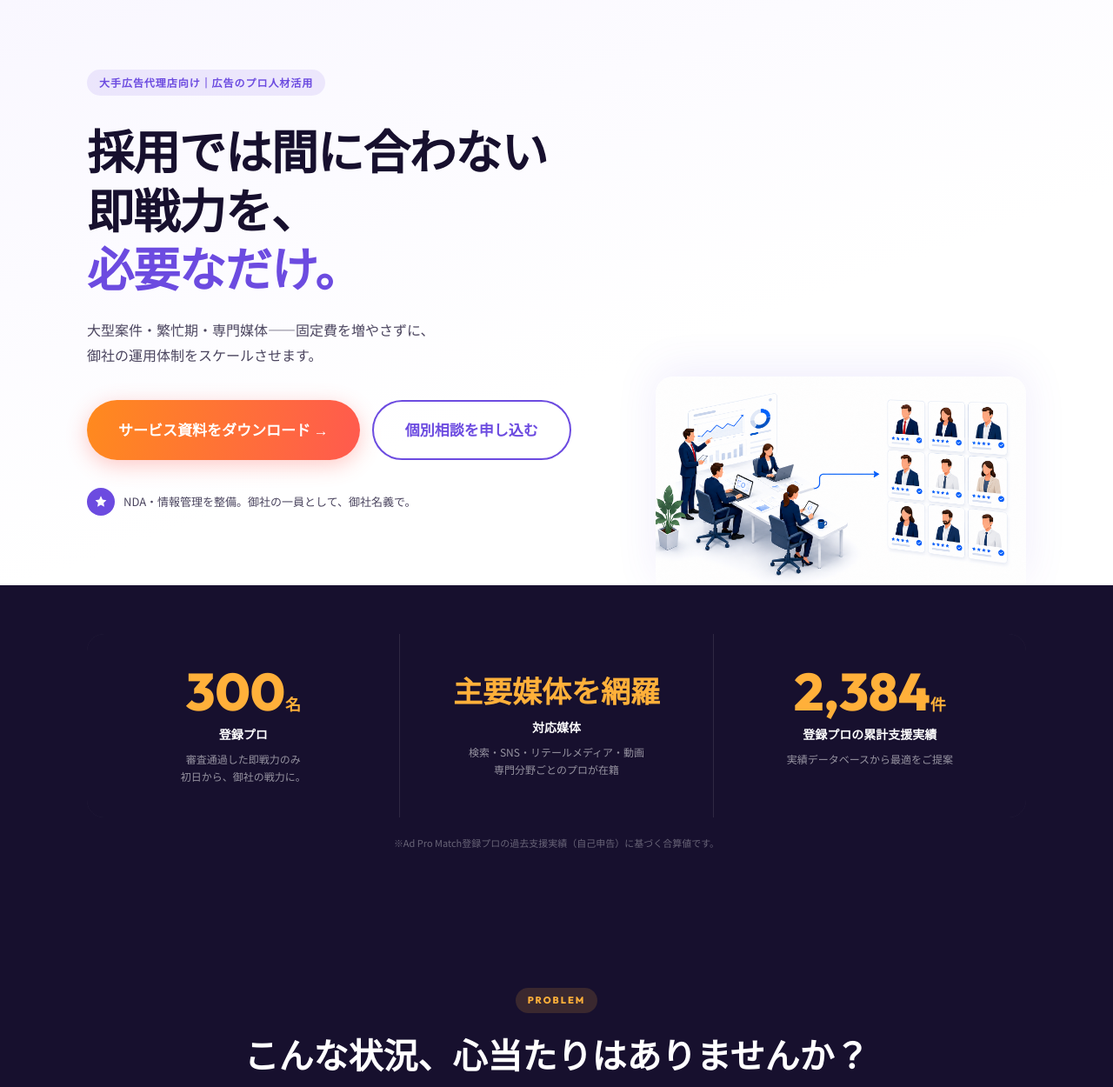
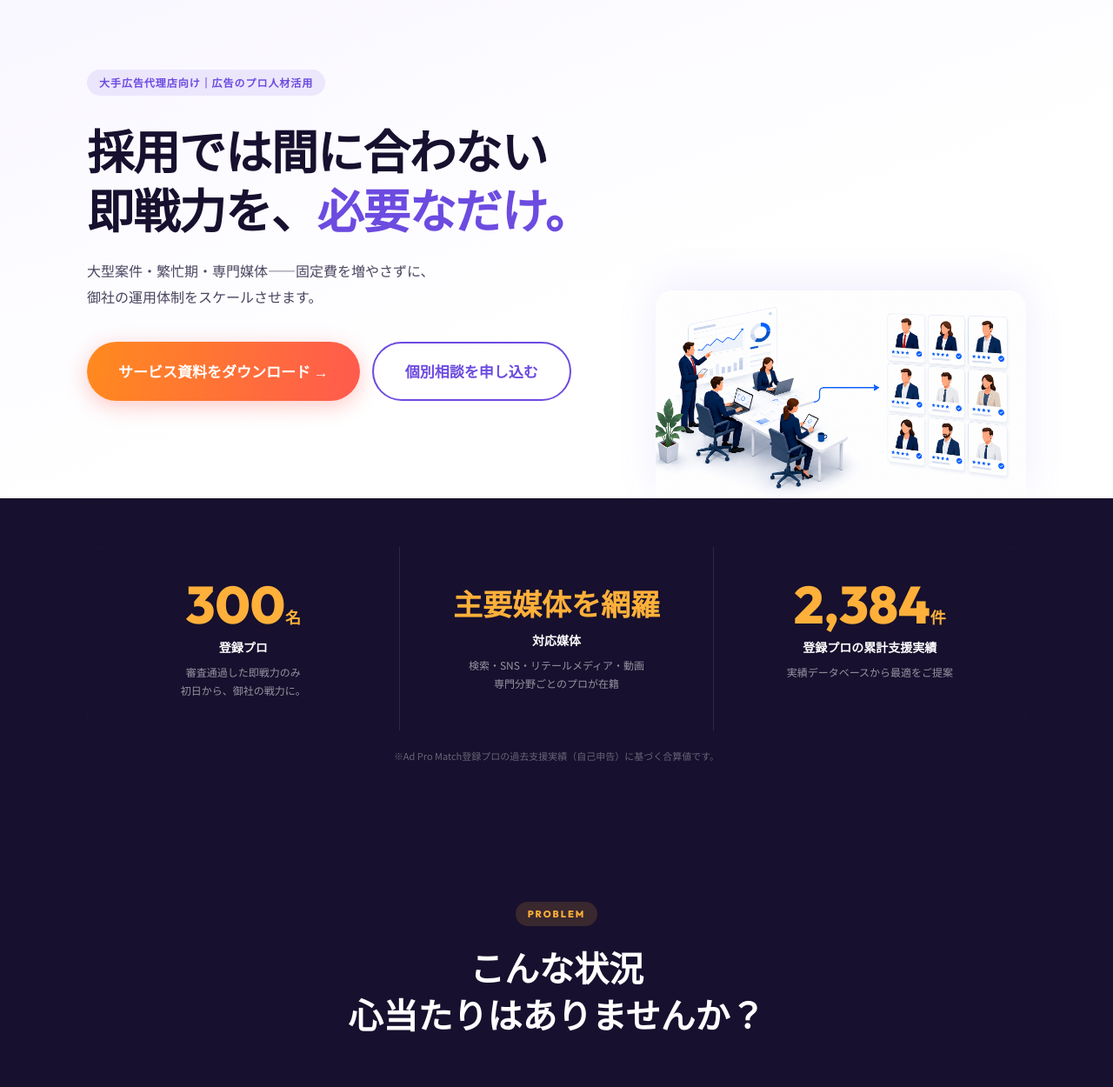
Before and after one commit to dmj4719/ad-pro-match-lp, a plain HTML site: page index.html in a window 1280 px wide. Shown: the top 1250 px of the page at 87% size. Drawn offline with Linux system fonts and the light colour scheme.

Commit message:
FV trust削除・改行ポイント変更・authority上面揃え
- FV「NDA・情報管理を整備。御社の一員として、御社名義で。」削除
- FV見出し改行: 「即戦力を、必要なだけ。」を1行に
- problem見出し改行: 「こんな状況」で改行
- authorityスマホ版: align-items: startで上面揃え

Co-Authored-By: Claude Opus 4.6 (1M context) <noreply@anthropic.com>

```diff
--- a/index.html
+++ b/index.html
@@ -1069,7 +1069,7 @@
       .fv__cta-group .btn { width: 100%; }
 
       /* Authority */
-      .authority__grid { grid-template-columns: repeat(3, 1fr); }
+      .authority__grid { grid-template-columns: repeat(3, 1fr); align-items: start; }
       .authority__item { padding: 20px 12px; }
       .authority__num { font-size: clamp(28px, 6vw, 40px); }
       .authority__label { font-size: 11px; }
@@ -1134,17 +1134,11 @@
     <div class="fv__inner">
       <div class="fv__text-col">
         <div class="fv__subtitle">大手広告代理店向け｜広告のプロ人材活用</div>
-        <h1 class="fv__h1">採用では間に合わない<br>即戦力を、<br><span class="accent">必要なだけ。</span></h1>
+        <h1 class="fv__h1">採用では間に合わない<br>即戦力を、<span class="accent">必要なだけ。</span></h1>
         <p class="fv__body">大型案件・繁忙期・専門媒体——固定費を増やさずに、<br>御社の運用体制をスケールさせます。</p>
         <div class="fv__cta-group">
           <a href="#cta" class="btn btn-cta btn-lg">サービス資料をダウンロード →</a>
           <a href="#cta" class="btn btn-outline btn-lg">個別相談を申し込む</a>
-        </div>
-        <div class="fv__trust">
-          <div class="fv__trust-icon" aria-hidden="true">
-            <svg viewBox="0 0 20 20" xmlns="http://www.w3.org/2000/svg" aria-hidden="true"><path d="M10 1.5L12.4 7l5.6.8-4 3.9.9 5.5L10 14.5l-4.9 2.7.9-5.5L2 7.8l5.6-.8L10 1.5z"/></svg>
-          </div>
-          <span>NDA・情報管理を整備。御社の一員として、御社名義で。</span>
         </div>
       </div>
       <div class="fv__image-col">
@@ -1195,7 +1189,7 @@
   <div class="container">
     <div class="problem__head">
       <div class="section-label section-label--orange">PROBLEM</div>
-      <h2 class="section-title section-title--light">こんな状況、心当たりはありませんか？</h2>
+      <h2 class="section-title section-title--light">こんな状況<br>心当たりはありませんか？</h2>
     </div>
     <div class="problem__grid">
       <div class="problem__card">
```
